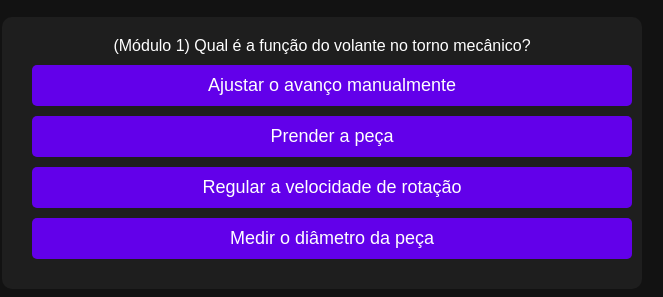
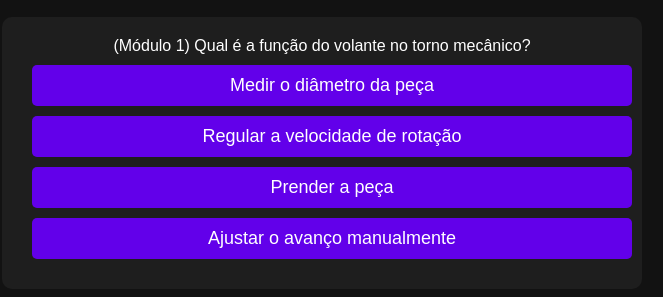
Before and after one commit to xThzada/clona-cartao-de-idoso, a plain HTML site: page index.html in a window 1280 px wide. Both pictures are taken after a click on the button "Normal (27 questões)". Shown: the part 139-436 px from the top of the page, without its empty margins (318-981 px from the left). Drawn offline with Linux system fonts and the light colour scheme.

Commit message:
Update index.html

```diff
--- a/index.html
+++ b/index.html
@@ -1526,13 +1526,21 @@ function startGame(qtdPorModulo, sandbox = false) {
 function showQuestion() {
   const q = perguntasSelecionadas[perguntaAtual];
   document.getElementById('progress').textContent = `Progresso: ${perguntaAtual + 1}/${perguntasSelecionadas.length}`;
+
   document.getElementById('question').textContent = q.pergunta;
   const answersBox = document.getElementById('answers');
   answersBox.innerHTML = '';
-  q.alternativas.forEach((alt, i) => {
+
+  // Cria array com objetos { texto: alternativa, indexOriginal: i }
+  let alternativasComIndex = q.alternativas.map((alt, i) => ({ texto: alt, indexOriginal: i }));
+  // Embaralha as alternativas
+  embaralhar(alternativasComIndex);
+
+  // Mostra os botões com alternativas embaralhadas
+  alternativasComIndex.forEach((altObj, i) => {
     const btn = document.createElement('button');
-    btn.textContent = alt;
-    btn.onclick = () => checkAnswer(i);
+    btn.textContent = altObj.texto;
+    btn.onclick = () => checkAnswer(altObj.indexOriginal); // usa o índice original pra conferir
     answersBox.appendChild(btn);
   });
 }
```
